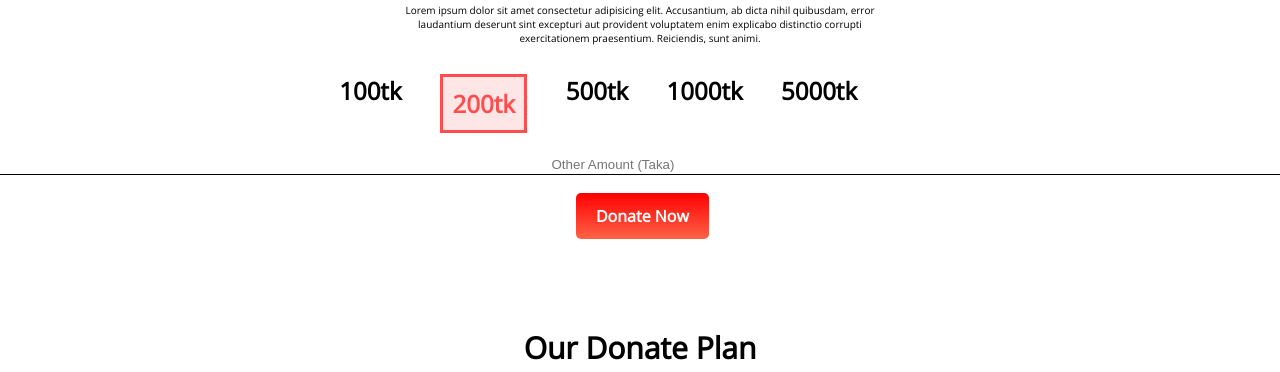
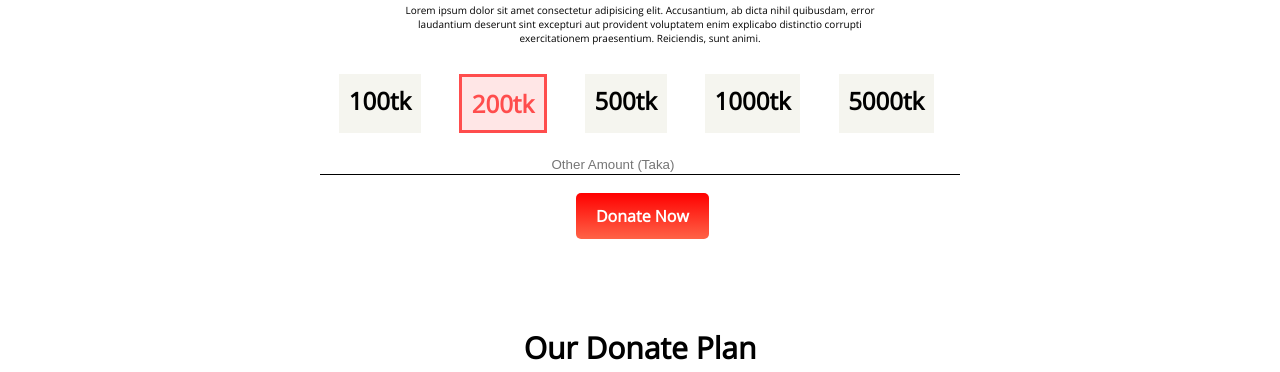
Before and after one commit to Nasif96/programming-hero-Assignment1, a plain HTML site: page index.html in a window 1280 px wide. Shown: the part 727-1099 px from the top of the page. Drawn offline with nearby package versions, Linux system fonts and the light colour scheme.

Commit message:
Add files via upload

```diff
--- a/index.html
+++ b/index.html
@@ -27,18 +27,18 @@
             <a class="Donate" href="donate.com">Donate Now</a>
     </section>
     <section>
-        <h1 class="middle-header">Donate Today</h1>
+        <h1 class="middle-header"><b>Donate Today</b></h1>
         <p class="second-para" style="text-align:center">Lorem ipsum dolor sit amet consectetur adipisicing elit.
             Accusantium, ab dicta nihil
             quibusdam, error laudantium deserunt sint excepturi aut provident voluptatem enim explicabo distinctio
             corrupti
             exercitationem praesentium. Reiciendis, sunt animi.</p>
         <div class="money">
-            <h1 class="money1">100tk</h1>
+            <h1 class="money1 money2">100tk</h1>
             <h1 class="money1" id="money-border">200tk</h1>
-            <h1 class="money1">500tk</h1>
-            <h1 class="money1">1000tk</h1>
-            <h1 class="money1">5000tk</h1>
+            <h1 class="money1 money2">500tk</h1>
+            <h1 class="money1 money2">1000tk</h1>
+            <h1 class="money1 money2">5000tk</h1>
         </div>
         <div class="other-amount">
             <input class="input" placeholder="Other Amount (Taka)" type="text">
--- a/style.css
+++ b/style.css
@@ -81,6 +81,12 @@ body {
     background-color: #ffe6e6;
 }
 
+.money2 {
+    border-style: none;
+    padding: 1%;
+    background-color: #f5f5ef;
+}
+
 .other-amount {
     text-align: center;
     margin-bottom: 30px;
@@ -88,6 +94,8 @@ body {
     outline: 0;
     background: transparent;
     border-bottom: 1px solid black;
+    width: 50%;
+    margin-left: 25%;
 }
 
 .input {
```
